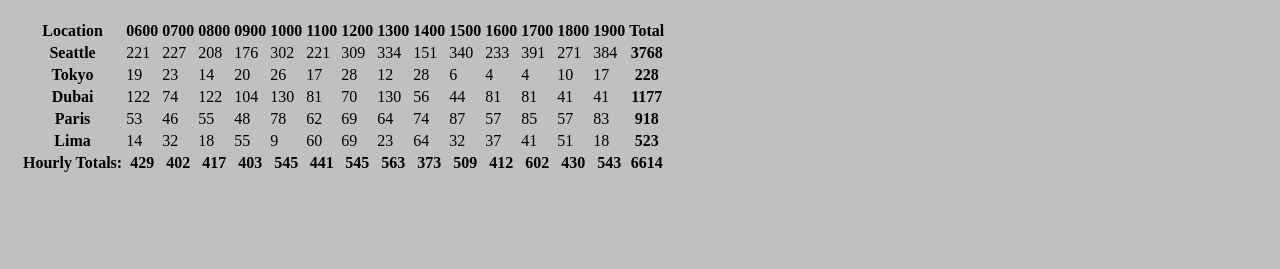
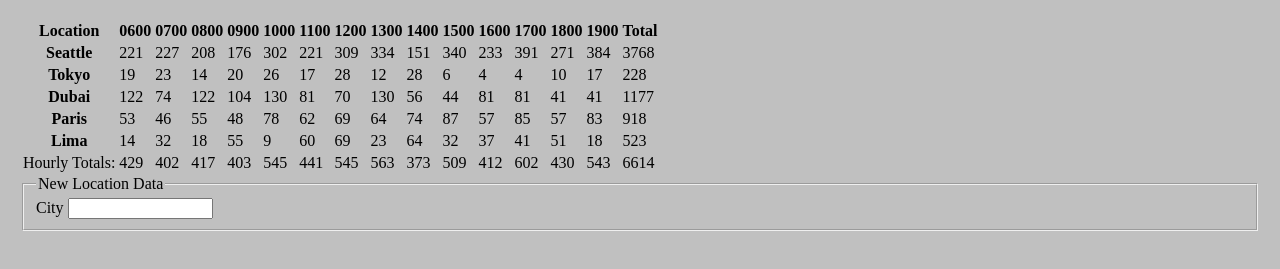
Before and after one commit to vorSherer/cookie-stand, a plain HTML site: page html/sales.html in a window 1280 px wide. Shown: the part 99-368 px from the top of the page. Drawn offline with Linux system fonts and the light colour scheme.

Commit message:
Opening volley on Lab 8 - changed th elements back to tds, began to add form to Sales page.

```diff
--- a/html/sales.html
+++ b/html/sales.html
@@ -19,6 +19,12 @@
         <h1>Pat's Salmon Cookies - Sales Figures</h1>
 
         <table id="storesTable"></table>
+        <fieldset>
+            <legend>New Location Data</legend>
+            <label>City</label>
+            <input type="text" name="nN" size="15" maxlength="30" />
+
+        </fieldset>
 
         <script src="../js/app.js"></script>
     </main>
--- a/js/app.js
+++ b/js/app.js
@@ -55,6 +55,7 @@ new CookieShop ('Tokyo', 3, 24, 1.2);
 new CookieShop ('Dubai', 11, 38, 3.7);
 new CookieShop ('Paris', 20, 38, 2.3);
 new CookieShop ('Lima', 2, 16, 4.6);
+// new CookieShop ('San Francisco', 27, 60, 4.2);
 
 //Random number generator - generates a value between min and max, inclusive of min and max
 function getRandom(min, max) {
@@ -102,32 +103,32 @@ CookieShop.prototype.renderShopRow = function() {
   }
 
   // Add site Totals column
-  var thElem = document.createElement('th');
-  thElem.textContent = this.totalDailyCookiesTotalizer;
-  trEl.appendChild(thElem);
+  var tdElem = document.createElement('td');
+  tdElem.textContent = this.totalDailyCookiesTotalizer;
+  trEl.appendChild(tdElem);
   storeSalesTable.appendChild(trEl);
 };
 
 //Add footer row with hourly totals (in bold)
 var renderFooterRow = function() {
   var trEl = document.createElement('tr');
-  var thEl = document.createElement('th');
-  thEl.textContent = 'Hourly Totals: ';
-  trEl.appendChild(thEl);
+  var tdEl = document.createElement('td');
+  tdEl.textContent = 'Hourly Totals: ';
+  trEl.appendChild(tdEl);
 
   for( var i = 0; i < hours.length; i++ ) {
     var hourlyTotalsByStore = 0;
-    var thEl = document.createElement('th');
+    var tdEl = document.createElement('td');
 
     for( var j = 0; j < storeLoc.length; j++ ) {
       hourlyTotalsByStore += storeLoc[j].cookiesSoldPerHourArray[i];
     }
-    thEl.textContent = hourlyTotalsByStore;
-    trEl.appendChild(thEl);
+    tdEl.textContent = hourlyTotalsByStore;
+    trEl.appendChild(tdEl);
   }
-  var thElem = document.createElement('th');
-  thElem.textContent = siteTotals;
-  trEl.appendChild(thElem);
+  var tdElem = document.createElement('td');
+  tdElem.textContent = siteTotals;
+  trEl.appendChild(tdElem);
   storeSalesTable.appendChild(trEl);
 };
 
```
